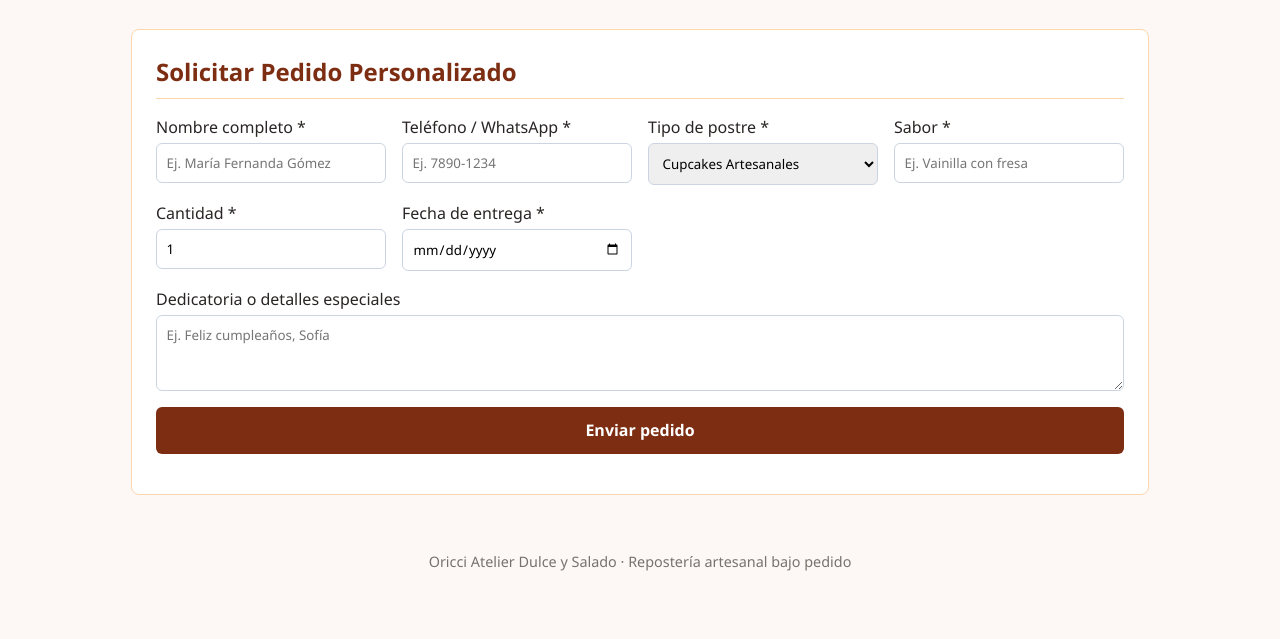
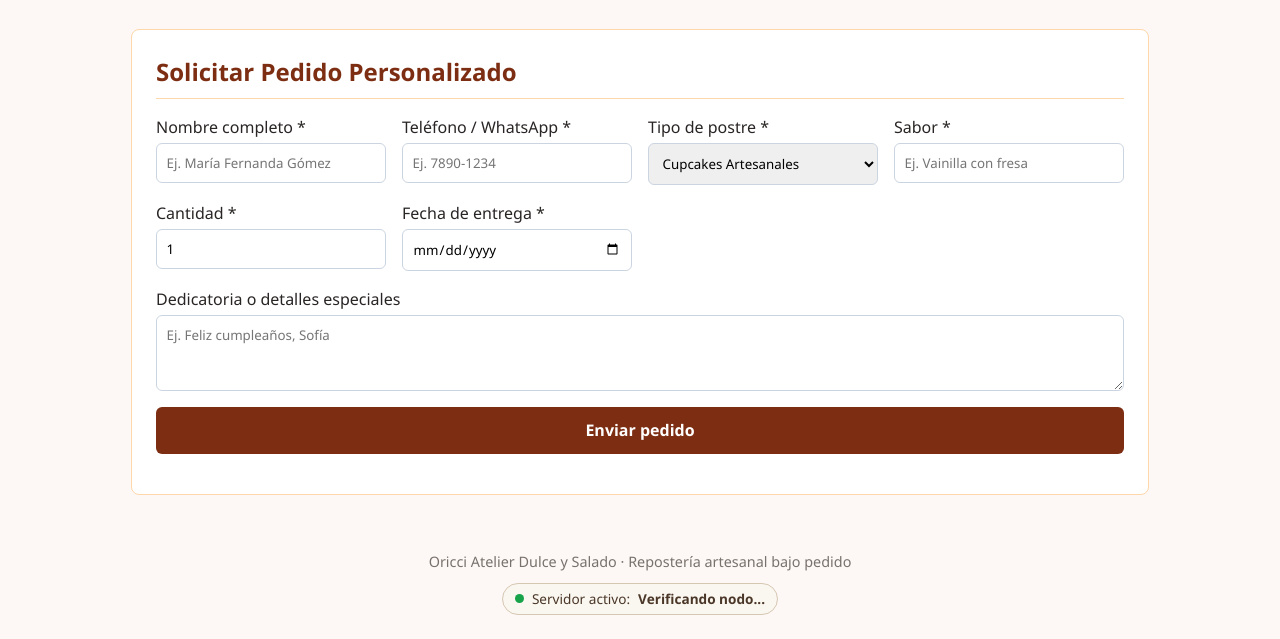
Before and after one commit to odelibernal503-png/oricci-atelier-web, a plain HTML site: page frontend/index.html in a window 1280 px wide. Shown: the part 408-1047 px from the top of the page. Before the commit the page ends 1005 px from the top, so only its background shows below. Drawn offline with Linux system fonts and the light colour scheme; no server answers.

Commit message:
feat(frontend): agregar indicador visual de nodo activo para Fase 3

```diff
--- a/frontend/index.html
+++ b/frontend/index.html
@@ -89,6 +89,13 @@
 
   <footer class="pie">
     <p>Oricci Atelier Dulce y Salado · Repostería artesanal bajo pedido</p>
+
+    <!-- Indicador discreto de estado del clúster (Fase 3) -->
+    <div id="cluster-status-bar" class="cluster-status-bar">
+      <span id="cluster-status-dot" class="cluster-status-dot"></span>
+      <span>Servidor activo:</span>
+      <strong id="cluster-node-name">Verificando nodo...</strong>
+    </div>
   </footer>
 
   <!--Script de integración con la API-->
--- a/frontend/styles.css
+++ b/frontend/styles.css
@@ -175,3 +175,25 @@ body {
     border-radius: 6px;
     margin-bottom: 0.6rem;
 }
+
+/* Indicador de nodo activo del clúster (Fase 3) */
+.cluster-status-bar {
+    margin-top: 10px;
+    display: inline-flex;
+    align-items: center;
+    gap: 8px;
+    padding: 5px 12px;
+    border: 1px solid #d6c7b2;
+    border-radius: 999px;
+    background-color: #faf6f0;
+    font-size: 0.85rem;
+    color: #4a3728;
+}
+
+.cluster-status-dot {
+    width: 9px;
+    height: 9px;
+    border-radius: 50%;
+    background-color: #16a34a;
+    display: inline-block;
+}
```
